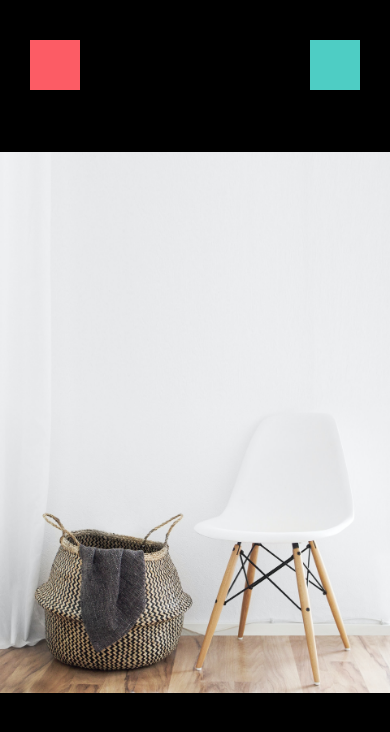
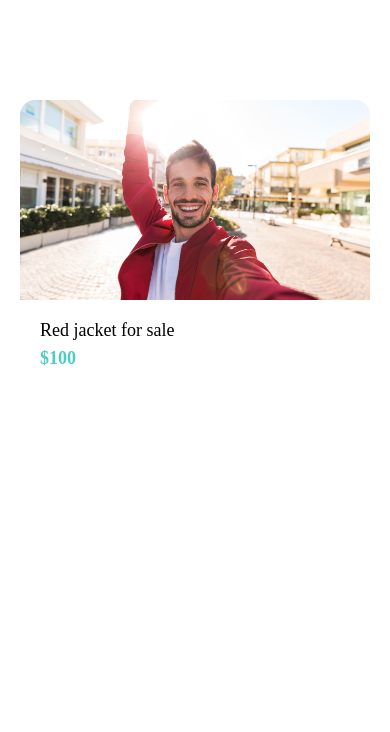
Before and after one commit to KevinFroissart/DoneWithIt, a React Native app: screen / in a window 390 px wide. Shown: the top 732 px of the page. Built offline with nearby package versions, Linux system fonts and the light colour scheme.

Commit message:
Button and Card containers

```diff
--- a/App.js
+++ b/App.js
@@ -1,12 +1,24 @@
 import { StatusBar } from 'expo-status-bar';
 import React from 'react';
-import {
-  } from 'react-native';
-import ViewImageScreen from './app/assets/screens/ViewImageScreen';
-import WelcomeScreen from './app/assets/screens/WelcomeScreen';
-
+import { View } from 'react-native';
+import {MaterialCommunityIcons} from '@expo/vector-icons';
+import AppButton from './app/components/AppButton';
+import WelcomeScreen from './app/screens/WelcomeScreen';
+import AppCard from './app/components/AppCard';
 
 export default function App() {
-  return <ViewImageScreen />
-  //return <WelcomeScreen />;
+  return (
+    <View style={{
+      backgroundColor: 'f8f4f4',
+      padding: 20,
+      paddingTop: 100,
+
+    }}>
+      <AppCard
+        title='Red jacket for sale'
+        subTitle='$100'
+        image={require("./app/assets/jacket.jpg")}
+        />
+    </View>
+  );
 }
--- /dev/null
+++ b/app/components/AppButton.js
@@ -0,0 +1,31 @@
+import React from 'react';
+import { StyleSheet, Text, TouchableOpacity } from 'react-native';
+import colors from '../config/colors';
+
+function AppButton({title, onPress, color = "primary" }) {
+    return (
+        <TouchableOpacity style={[styles.button, { backgroundColor: colors[color]}]} onPress={onPress}>
+            <Text style={styles.text}>{title}</Text>
+        </TouchableOpacity>
+    );
+}
+
+const styles = StyleSheet.create({
+    button: {
+        backgroundColor: colors.primary,
+        borderRadius: 25,
+        justifyContent: 'center',
+        alignItems: 'center',
+        padding: 15,
+        width: '100%',
+        marginVertical: 10,
+    },
+    text: {
+        color: colors.white,
+        fontSize: 18,
+        textTransform: 'uppercase',
+        fontWeight: 'bold',
+    }
+})
+
+export default AppButton;
--- /dev/null
+++ b/app/components/AppCard.js
@@ -0,0 +1,42 @@
+import React from 'react';
+import { View, StyleSheet, Image } from 'react-native';
+import colors from '../config/colors';
+import AppText from './AppText';
+
+function AppCard({ title, subTitle, image }) {
+    return (
+        <View style={styles.card}>
+            <Image style={styles.image} source={image}/>
+            <View style={styles.detailsContainer}>
+                <AppText style={styles.title}>{title}</AppText>
+                <AppText style={styles.subTitle}>{subTitle}</AppText>
+            </View>
+        </View>
+    );
+}
+
+const styles = StyleSheet.create({
+    card: {
+        borderRadius: 15,
+        backgroundColor: colors.white,
+        marginBottom: 20,
+        overflow: 'hidden',
+    },
+    image: {
+        width: '100%',
+        height: 200,
+    },
+    detailsContainer: {
+        padding: 20,
+    },
+    subTitle: {
+        color: colors.secondary,
+        fontWeight: 'bold',
+    },
+    title: {
+        marginBottom: 7,
+    }
+
+})
+
+export default AppCard;
--- /dev/null
+++ b/app/components/AppText.js
@@ -0,0 +1,17 @@
+import React from 'react';
+import { Text, StyleSheet, Platform } from 'react-native';
+
+function AppText({children, style }) {
+    return (
+        <Text style={[styles.text, style]}>{children}</Text>
+    );
+}
+
+const styles = StyleSheet.create({
+    text: {
+        fontSize: 18,
+        fontFamily: Platform.OS === "android" ? "Roboto" : "Avenir",
+    }
+})
+
+export default AppText;
--- a/app/assets/config/colors.js
+++ b/app/config/colors.js
@@ -1,4 +1,6 @@
 export default {
     primary: '#fc5c65',
     secondary: '#4ecdc4',
+    black: '#000',
+    white: '#fff',
 }
--- a/app/assets/screens/ViewImageScreen.js
+++ b/app/screens/ViewImageScreen.js
@@ -7,7 +7,7 @@ function ViewImageScreen(props) {
         <View style={styles.container}>
             <View style={styles.closeIcon}></View>
             <View style={styles.deleteIcon}></View>
-            <Image resizeMode='contain' style={styles.image} source={require('../chair.jpg')}/>
+            <Image resizeMode='contain' style={styles.image} source={require('../assets/chair.jpg')}/>
         </View>
     );
 }
--- a/app/assets/screens/WelcomeScreen.js
+++ b/app/screens/WelcomeScreen.js
@@ -1,18 +1,23 @@
 import React from 'react';
 import { Image, ImageBackground, StyleSheet, Text, View } from 'react-native';
+import App from '../../App';
+import AppButton from '../components/AppButton';
 
 function WelcomeScreen(props) {
     return (
         <ImageBackground
-        style={styles.background}
-        source={require('../background.jpg')}
+            blurRadius={3}
+            style={styles.background}
+            source={require('../assets/background.jpg')}
         >
             <View style={styles.logoContainer}>
-                <Image style={styles.logo} source={require('../logo-red.png')}/>
-                <Text style={styles.moto}>Sell What You Don't Need</Text>
+                <Image style={styles.logo} source={require('../assets/logo-red.png')}/>
+                <Text style={styles.tagLine}>Sell What You Don't Need</Text>
             </View>
-            <View style={styles.loginButton}></View>
-            <View style={styles.registerButton}></View>
+            <View style={styles.buttonContainer}>
+                <AppButton title='Login' />
+                <AppButton title='Register' color="secondary"/>
+            </View>
         </ImageBackground>
     );
 }
@@ -23,15 +28,9 @@ const styles = StyleSheet.create({
         justifyContent: "flex-end",
         alignItems: 'center',
     },
-    loginButton: {
+    buttonContainer: {
+        padding: 20,
         width: '100%',
-        height: 70,
-        backgroundColor: "#fc5c65",
-    },
-    registerButton: {
-        width: '100%',
-        height: 70,
-        backgroundColor: "#4ecdc4",
     },
     logo: {
         width: 100,
@@ -42,8 +41,10 @@ const styles = StyleSheet.create({
         position: "absolute",
         top: 70,
     },
-    moto: {
-        top: 10,
+    tagLine: {
+        fontSize: 20,
+        fontWeight: '600',
+        paddingVertical: 20,
     },
 })
 
```
Also changed, not shown: app/assets/couch.jpg (added), app/assets/jacket.jpg (added).
